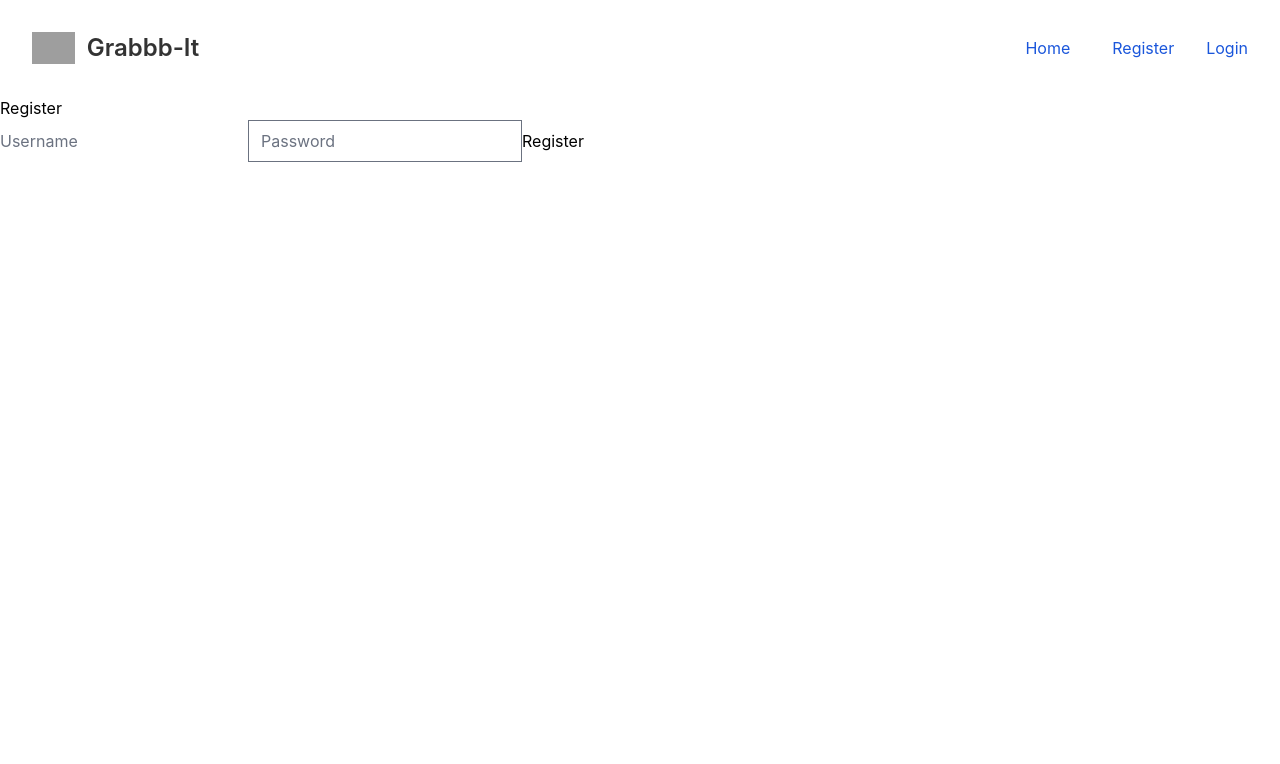
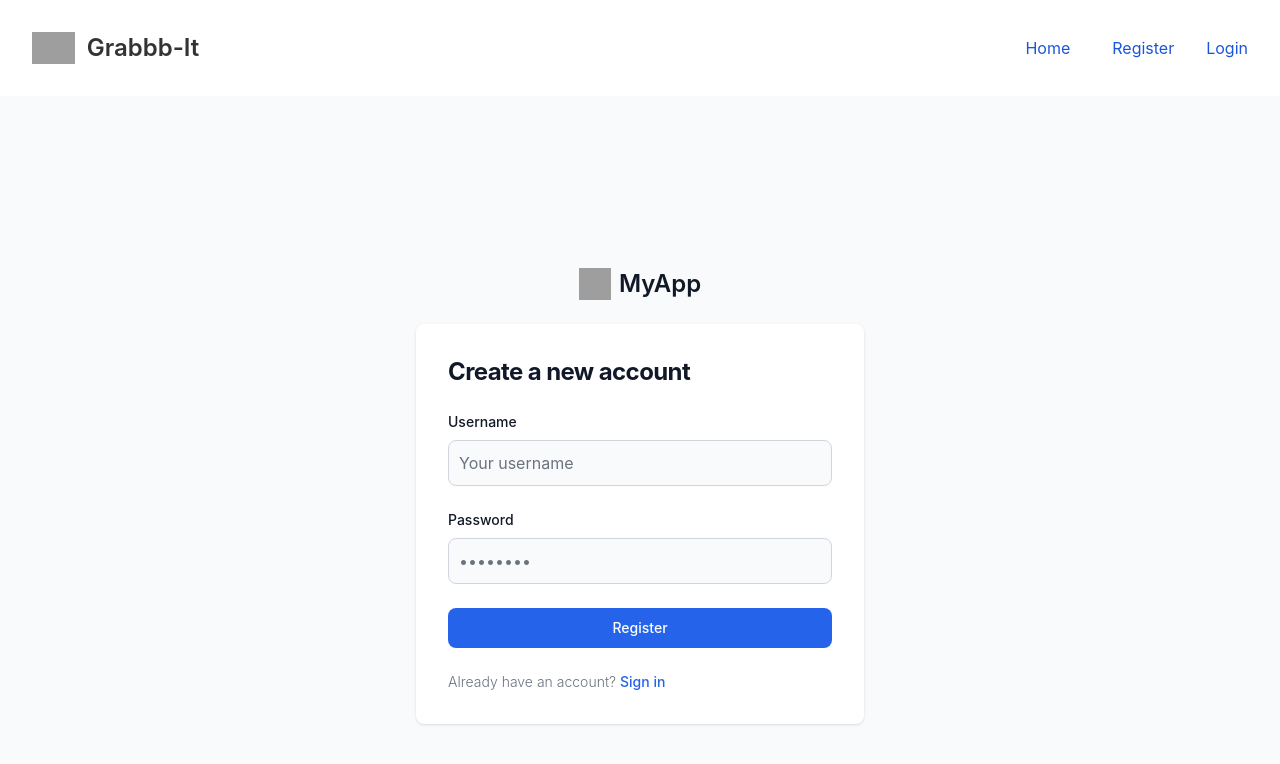
Before and after one commit to Lowell130/amazon_price_tracker, a Vue app in the folder frontend/: page /register in a window 1280 px wide. Shown: the top 764 px of the page. Built offline with nearby package versions, Linux system fonts and the light colour scheme; grey boxes are pictures that could not be loaded.

Commit message:
Update RegisterPage.vue

```diff
--- a/frontend/src/views/RegisterPage.vue
+++ b/frontend/src/views/RegisterPage.vue
@@ -1,12 +1,55 @@
 <template>
+  <section class="bg-gray-50 dark:bg-gray-900">
+    <div class="flex flex-col items-center justify-center px-6 py-8 mx-auto md:h-screen lg:py-0">
+      <a href="#" class="flex items-center mb-6 text-2xl font-semibold text-gray-900 dark:text-white">
+        <img class="w-8 h-8 mr-2" src="https://flowbite.s3.amazonaws.com/blocks/marketing-ui/logo.svg" alt="logo" />
+        MyApp <!-- Sostituisci con il nome della tua app -->
+      </a>
+      <div class="w-full bg-white rounded-lg shadow dark:border sm:max-w-md xl:p-0 dark:bg-gray-800 dark:border-gray-700">
+        <div class="p-6 space-y-4 md:space-y-6 sm:p-8">
+          <h1 class="text-xl font-bold leading-tight tracking-tight text-gray-900 md:text-2xl dark:text-white">
+            Create a new account
+          </h1>
+          <form @submit.prevent="register" class="space-y-4 md:space-y-6">
             <div>
-      <h1>Register</h1>
-      <form @submit.prevent="register">
-        <input v-model="username" placeholder="Username" required />
-        <input v-model="password" type="password" placeholder="Password" required />
-        <button type="submit">Register</button>
+              <label for="username" class="block mb-2 text-sm font-medium text-gray-900 dark:text-white">Username</label>
+              <input
+                v-model="username"
+                id="username"
+                type="text"
+                placeholder="Your username"
+                class="bg-gray-50 border border-gray-300 text-gray-900 rounded-lg focus:ring-primary-600 focus:border-primary-600 block w-full p-2.5 dark:bg-gray-700 dark:border-gray-600 dark:placeholder-gray-400 dark:text-white dark:focus:ring-blue-500 dark:focus:border-blue-500"
+                required
+              />
+            </div>
+            <div>
+              <label for="password" class="block mb-2 text-sm font-medium text-gray-900 dark:text-white">Password</label>
+              <input
+                v-model="password"
+                id="password"
+                type="password"
+                placeholder="••••••••"
+                class="bg-gray-50 border border-gray-300 text-gray-900 rounded-lg focus:ring-primary-600 focus:border-primary-600 block w-full p-2.5 dark:bg-gray-700 dark:border-gray-600 dark:placeholder-gray-400 dark:text-white dark:focus:ring-blue-500 dark:focus:border-blue-500"
+                required
+              />
+            </div>
+            <button
+              type="submit"
+              class="w-full text-white bg-primary-600 hover:bg-primary-700 focus:ring-4 focus:outline-none focus:ring-primary-300 font-medium rounded-lg text-sm px-5 py-2.5 text-center dark:bg-primary-600 dark:hover:bg-primary-700 dark:focus:ring-primary-800"
+            >
+              Register
+            </button>
+            <p class="text-sm font-light text-gray-500 dark:text-gray-400">
+              Already have an account?
+              <router-link to="/login" class="font-medium text-primary-600 hover:underline dark:text-primary-500">
+                Sign in
+              </router-link>
+            </p>
           </form>
         </div>
+      </div>
+    </div>
+  </section>
 </template>
 
 <script>
@@ -15,8 +58,8 @@
   data() {
     return {
       username: '',
-        password: ''
-      }
+      password: '',
+    };
   },
   methods: {
     async register() {
@@ -24,13 +67,17 @@
         await fetch(`${process.env.VUE_APP_API_BASE_URL}/register`, {
           method: 'POST',
           headers: { 'Content-Type': 'application/json' },
-            body: JSON.stringify({ username: this.username, password: this.password })
+          body: JSON.stringify({ username: this.username, password: this.password }),
         });
         this.$router.push('/login'); // Redirect al login dopo la registrazione
       } catch (error) {
         console.error('Errore nella registrazione:', error);
       }
-      }
-    }
-  }
+    },
+  },
+};
 </script>
+
+<style scoped>
+/* Aggiungi stili opzionali se necessario */
+</style>
```
Lines whose indentation alone changed are shown as unchanged.
